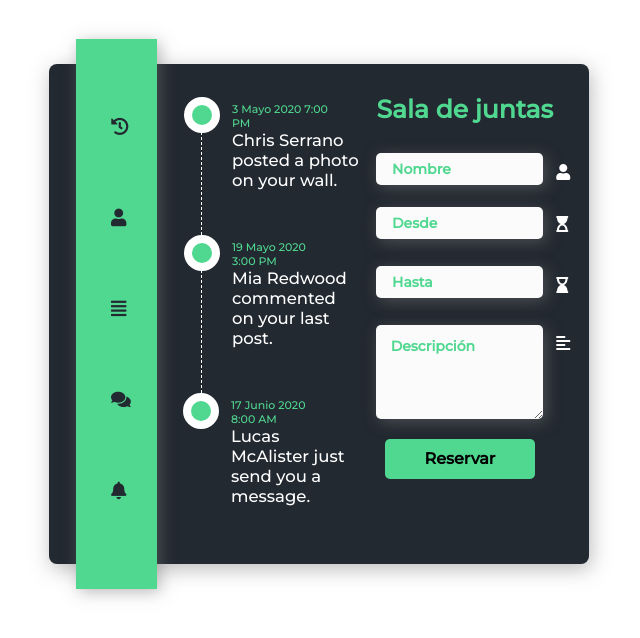
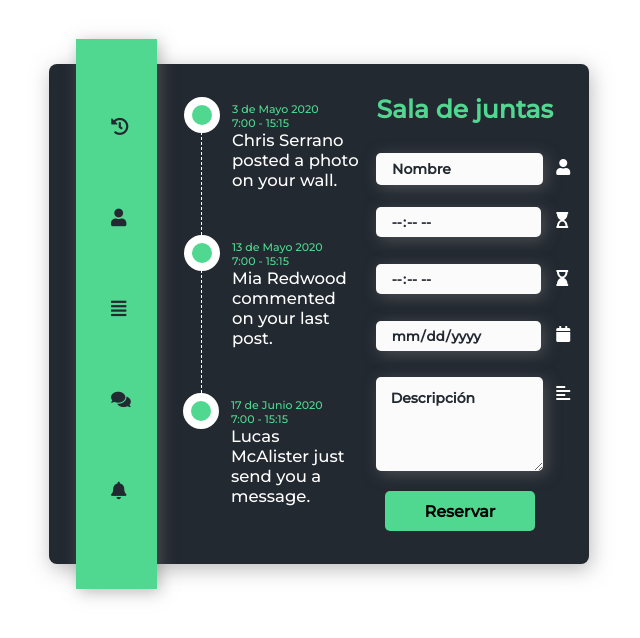
Before and after one commit to Fernando74lr/meeting-room, a React (Create React App) app in the folder meeting-room-app/: page / in a window 1280 px wide. Shown: the top 638 px of the page, without its empty margins (321-961 px from the left). Built offline with nearby package versions, Linux system fonts and the light colour scheme.

Commit message:
Update form section, icon and href

```diff
--- a/meeting-room-app/public/index.html
+++ b/meeting-room-app/public/index.html
@@ -2,7 +2,7 @@
 <html lang="en">
   <head>
     <meta charset="utf-8" />
-    <link rel="icon" href="%PUBLIC_URL%/favicon.ico" />
+    <link rel="icon" href="./logo.ico" />
     <meta name="viewport" content="width=device-width, initial-scale=1" />
     <meta name="theme-color" content="#000000" />
     <meta
@@ -13,7 +13,7 @@
     <link rel="manifest" href="%PUBLIC_URL%/manifest.json" />
     <!-- FontAwesome v5.13 -->
     <link rel="stylesheet" href="https://cdnjs.cloudflare.com/ajax/libs/font-awesome/5.15.3/css/all.min.css" integrity="sha512-iBBXm8fW90+nuLcSKlbmrPcLa0OT92xO1BIsZ+ywDWZCvqsWgccV3gFoRBv0z+8dLJgyAHIhR35VZc2oM/gI1w==" crossorigin="anonymous" referrerpolicy="no-referrer" />
-    <title>React App</title>
+    <title>Sala de Juntas</title>
   </head>
   <body>
     <noscript>You need to enable JavaScript to run this app.</noscript>
--- a/meeting-room-app/src/App.css
+++ b/meeting-room-app/src/App.css
@@ -4,7 +4,6 @@
 	padding-top: 5em;
 	margin-left: 15em;
     width: 300px;
-    /* border: 1px solid blue; */
 }
 
 #btnReservar {
@@ -19,6 +18,12 @@
 	cursor: pointer;
 	border: none;
 }
+
+#btnReservar:active {
+	background-color: #50d88fb4;
+	box-shadow: 0 2.5px #666;
+	transform: translateY(2px);
+  }
 
 .not {
 	cursor: not-allowed;
@@ -64,11 +69,9 @@ nav a {
 	display: block;
 	transition: all 0.5s ease-in-out;
 	cursor: pointer;
-	/* border: 1px solid red; */
 }
 
 .rightbox {
-	/* border: 1px solid green; */
 	margin-left: 7em;
 	height: 100%;
 	width: 200px;
@@ -84,17 +87,13 @@ nav a {
 
 .rb-container ul.rb {
 	margin: 2.5em 0;
-	/* margin-left: -10em; */
 	display: inline-block;
-	/* border: 1px solid orange; */
 	width: 158px;
-	/* padding-right: -60em; */
 }
 
 .rb-container ul.rb li {
 	list-style: none;
 	margin: auto;
-	/* margin-left: 10em; */
 	min-height: 50px;
 	border-left: 1px dashed #fff;
 	padding: 0 0 50px 30px;
@@ -166,7 +165,7 @@ ul.rb li .timestamp {
 }
 
 .container-3 .icon {
-	margin: 1.3em 3em 0 16.7em;
+	margin: 1em 3em 0 16.7em;
 	position: absolute;
 	width: 150px;
 	height: 30px;
@@ -192,7 +191,7 @@ ul.rb li .timestamp {
 }
 
 .container-4 .icon {
-	margin: 4.6em 3em 0 16.7em;
+	margin: 4.3em 3em 0 16.7em;
 	position: absolute;
 	width: 150px;
 	height: 30px;
@@ -217,12 +216,29 @@ ul.rb li .timestamp {
 }
 
 .container-5 .icon {
-	margin: 2.2em 3em 0 16.7em;
+	margin: 1.9em 3em 0 16.7em;
 	position: absolute;
 	width: 150px;
 	height: 30px;
 	z-index: 1;
 	color: #ffffff
+}
+
+
+/* Date input */
+.container-5 input#date {
+	width: 150px;
+	height: 30px;
+	background: #fbfbfb;
+	border: none;
+	font-size: 10pt;
+	color: #232931;
+    font-weight: bold;
+	-webkit-border-radius: 5px;
+	-moz-border-radius: 5px;
+	border-radius: 5px;
+	margin: 2em 0 0 6.5em;
+	box-shadow: 3px 3px 15px rgba(119, 119, 119, 0.5);
 }
 
 /* Description */
@@ -242,7 +258,7 @@ ul.rb li .timestamp {
 }
 
 .container-6 .icon {
-	margin: 2.2em 3em 0 16.7em;
+	margin: 2em 3em 0 16.7em;
 	position: absolute;
 	width: 150px;
 	height: 30px;
@@ -253,16 +269,14 @@ ul.rb li .timestamp {
 input::placeholder {
 	font-family: 'Montserrat', sans-serif;
 	padding: 5em 5em 1em .1em;
-	color: #50d890;
+	color: #232931;
 	font-size: 14px;
     font-weight: bold;
 }
 
 textarea::placeholder {
 	font-family: 'Montserrat', sans-serif;
-	/* padding-top: 0.1em; */
-    /* padding-left: 1em; */
-	color: #50d890;
+	color: #232931;
 	font-size: 14px;
     font-weight: bold;
 }
@@ -279,3 +293,11 @@ textarea {
 .montse {
 	font-family: 'Montserrat', sans-serif;
 }
+
+input[type="time"]::-webkit-calendar-picker-indicator {
+    background: none;
+}
+
+input[type="date"]::-webkit-calendar-picker-indicator {
+    background: none;
+}
--- a/meeting-room-app/src/components/Form/Box.jsx
+++ b/meeting-room-app/src/components/Form/Box.jsx
@@ -19,14 +19,22 @@ const Box = () => {
                 item={4}
                 icon="hourglass-start"
                 id="initial-time"
-                placeholder="Desde"
+                type="time"
             />
 
             <BoxInputItem
                 item={5}
                 icon="hourglass-end"
                 id="final-time"
-                placeholder="Hasta"
+                type="time"
+            />
+
+
+            <BoxInputItem
+                item={5}
+                icon="calendar"
+                id="date"
+                type="date"
             />
 
             <BoxTextAreaItem
--- a/meeting-room-app/src/components/Form/BoxInputItem.jsx
+++ b/meeting-room-app/src/components/Form/BoxInputItem.jsx
@@ -1,10 +1,10 @@
 
-const BoxInputItem = ({ item, icon, id, placeholder }) => {
+const BoxInputItem = ({ item, icon, id, type, placeholder }) => {
     return (
         <div className={ 'container-' + item }>
             <span className="icon"><i className={ 'fa fa-' + icon }></i></span>
             <input
-                type="text"
+                type={ type ? type : 'text' }
                 id={ id }
                 className="montse"
                 placeholder={ placeholder }
--- a/meeting-room-app/src/components/NavBar/LeftBoxItem.jsx
+++ b/meeting-room-app/src/components/NavBar/LeftBoxItem.jsx
@@ -1,7 +1,7 @@
 
 const LeftBoxItem = ({ id, icon, show }) => {
     return (
-        <a id={ id } className={show && 'not'}>
+        <a id={ id } href="/" className={show && 'not'}>
             <i className={ 'fa fa-' + icon }></i>
         </a>
     );
--- a/meeting-room-app/src/components/Schedules/RightBoxList.jsx
+++ b/meeting-room-app/src/components/Schedules/RightBoxList.jsx
@@ -7,19 +7,17 @@ const RightBoxList = () => {
                 date="3"
                 month="Mayo"
                 year="2020"
-                hour="7"
-                minutes="00"
-                am_pm="PM"
+                initial_time="7:00"
+                final_time="15:15"
                 title="Chris Serrano posted a photo on your wall."
             />
 
             <RightBoxListItem
-                date="19"
+                date="13"
                 month="Mayo"
                 year="2020"
-                hour="3"
-                minutes="00"
-                am_pm="PM"
+                initial_time="7:00"
+                final_time="15:15"
                 title="Mia Redwood commented on your last post."
             />
 
@@ -27,9 +25,8 @@ const RightBoxList = () => {
                 date="17"
                 month="Junio"
                 year="2020"
-                hour="8"
-                minutes="00"
-                am_pm="AM"
+                initial_time="7:00"
+                final_time="15:15"
                 title="Lucas McAlister just send you a message."
             />
         </ul>
--- a/meeting-room-app/src/components/Schedules/RightBoxListItem.jsx
+++ b/meeting-room-app/src/components/Schedules/RightBoxListItem.jsx
@@ -1,10 +1,11 @@
 
-const RightBoxListItem = ({ date, month, year, hour, minutes, am_pm, title }) => {
+const RightBoxListItem = ({ date, month, year, initial_time, final_time, title }) => {
     return (
         <>
             <li className="rb-item" ng-repeat="itembx">
                 <div className="timestamp">
-                    { date } { month } { year }{"\n"} { hour }:{ minutes } { am_pm }
+                    { date } de { month } { year } {"\n"}
+                    { initial_time } {" - "} { final_time }
                 </div>
                 <div className="item-title">{ title }</div>
             </li>
```
Also changed, not shown: meeting-room-app/src/labopat-logo.png (added), 1 other file (tests, documents, lock files or other folders).
